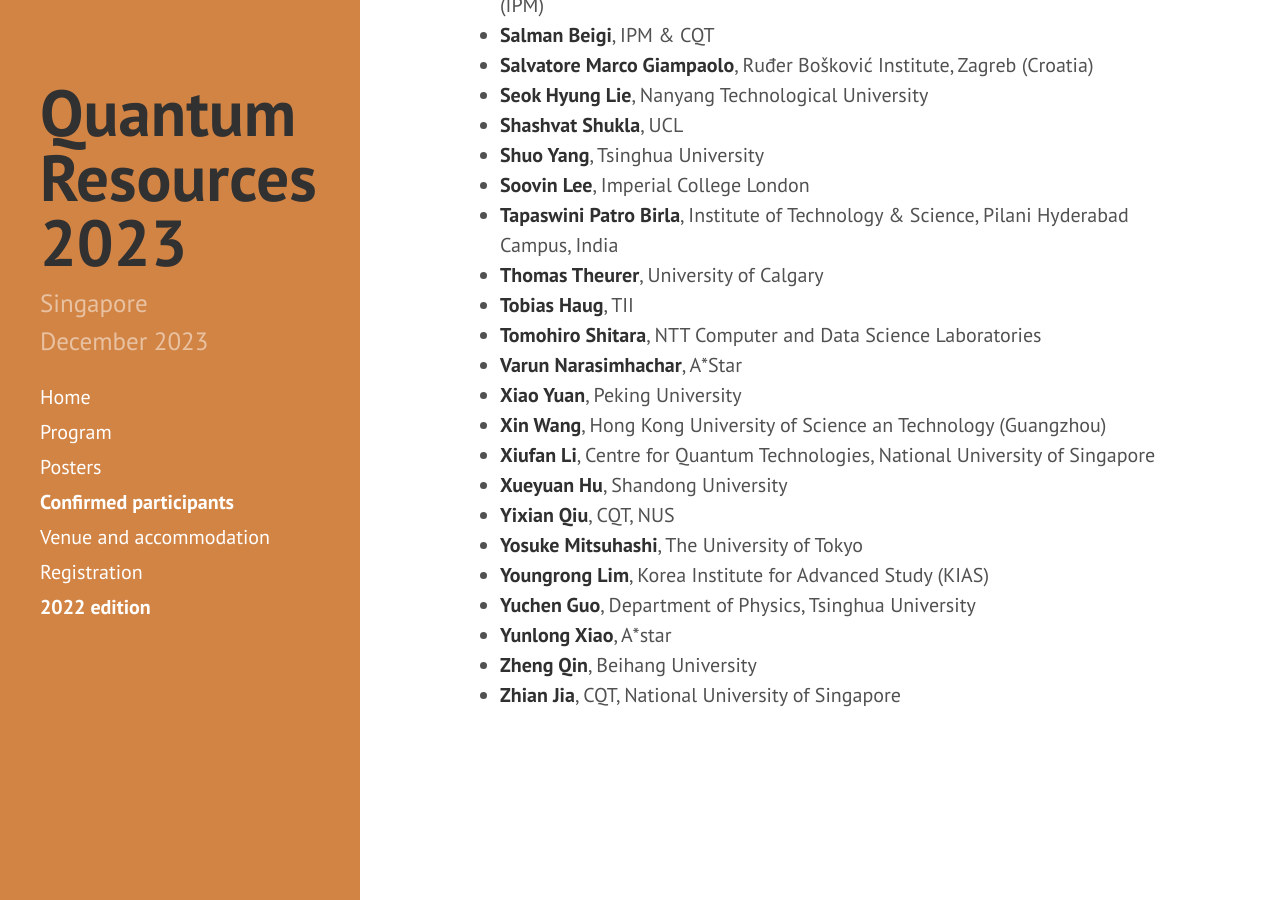
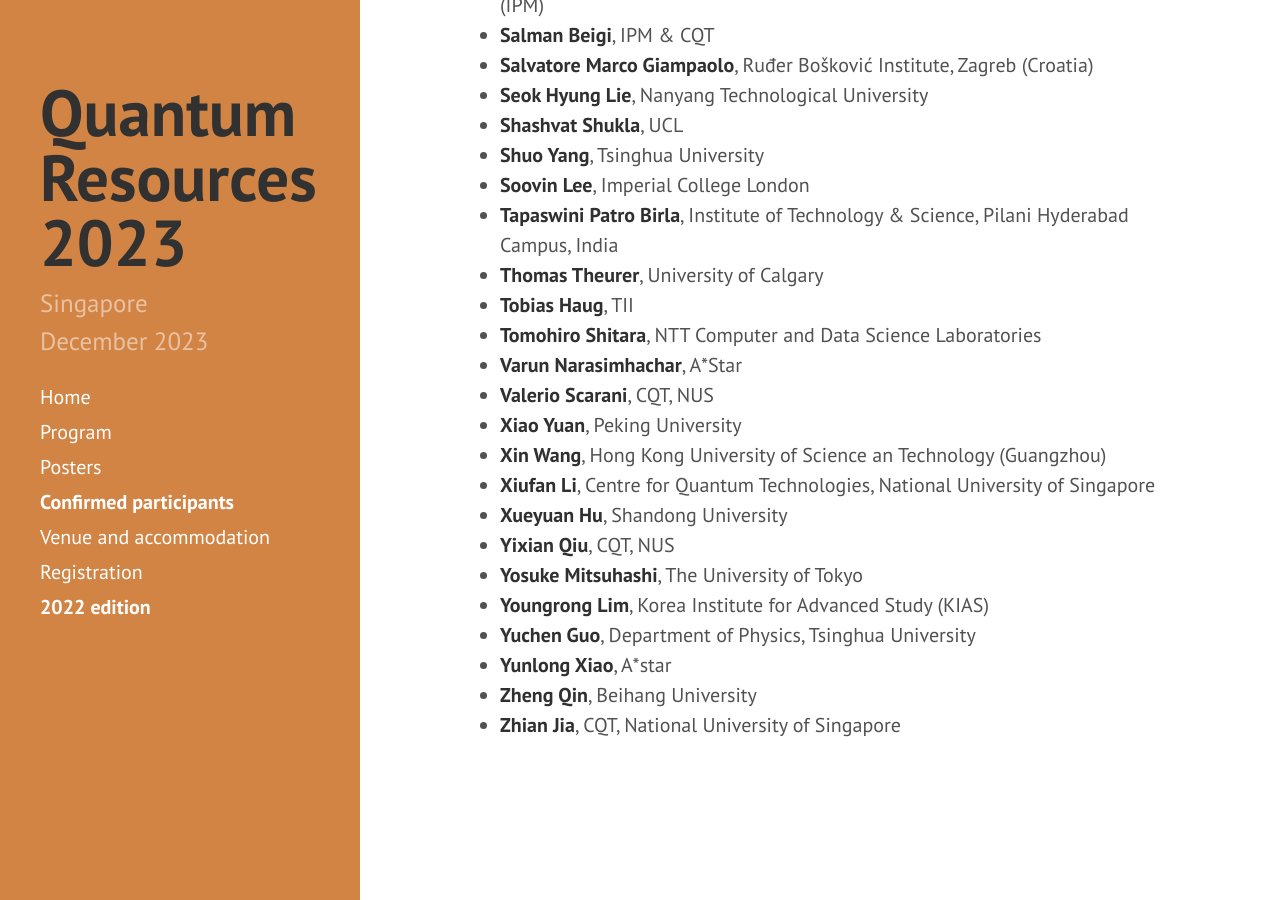
Before and after one commit to RyujiPat2/RyujiPat2.github.io, a Jekyll site: the page built from participants.md, in a window 1280 px wide and 900 px high, scrolled down 2370 px. Built offline with Jekyll 4.4.1, drawn with Linux system fonts in a browser that asks for light colours; nearby versions of some CDN libraries.

Commit message:
Update participants.md

```diff
--- a/participants.md
+++ b/participants.md
@@ -90,6 +90,7 @@ order: 4
 * **Tobias	Haug**,	TII
 * **Tomohiro	Shitara**,	NTT Computer and Data Science Laboratories
 * **Varun	Narasimhachar**,	A*Star
+* **Valerio	Scarani**, CQT, NUS
 * **Xiao	Yuan**,	Peking University
 * **Xin	Wang**,	Hong Kong University of Science an Technology (Guangzhou)
 * **Xiufan	Li**,	Centre for Quantum Technologies, National University of Singapore
```
